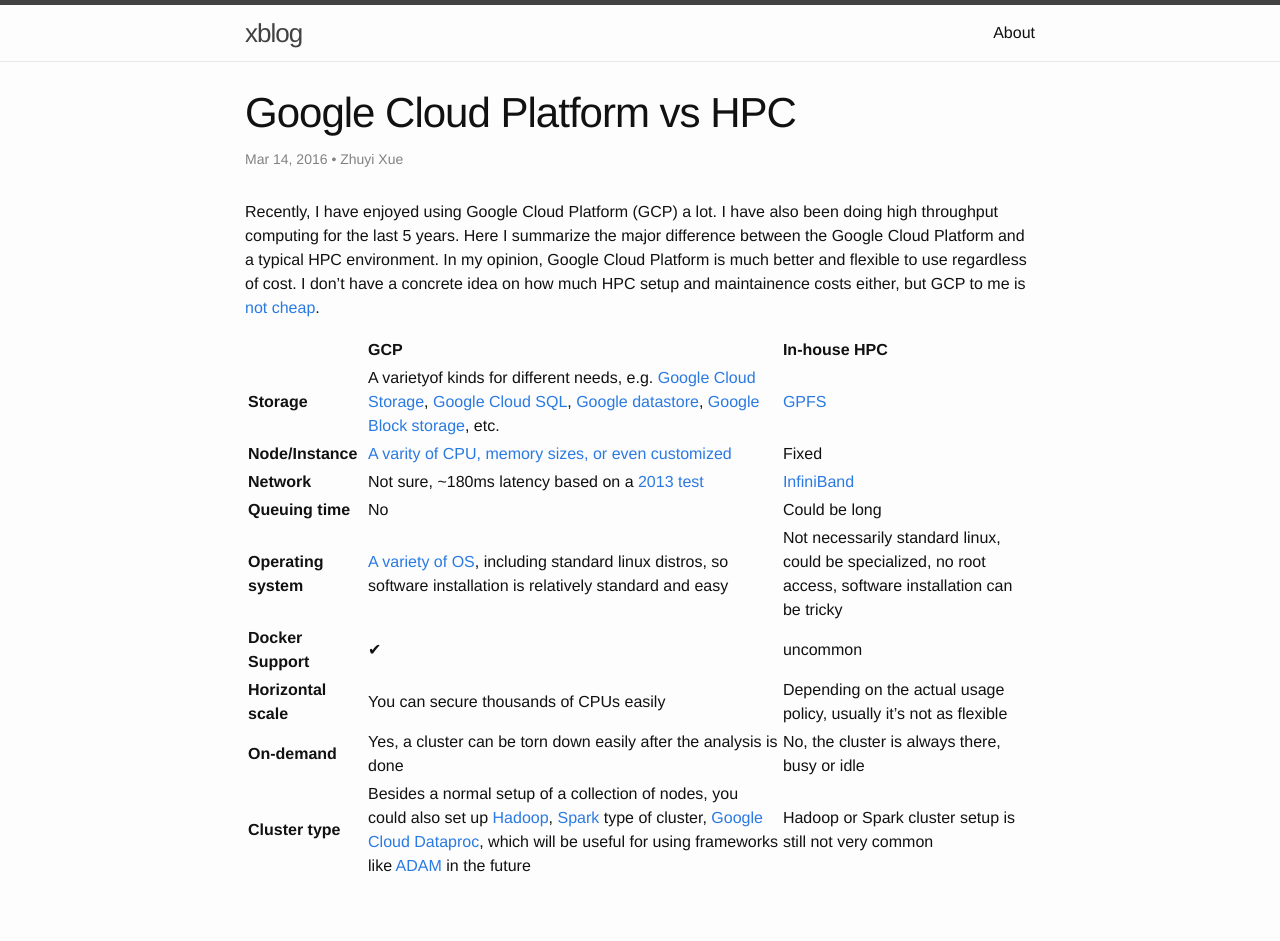
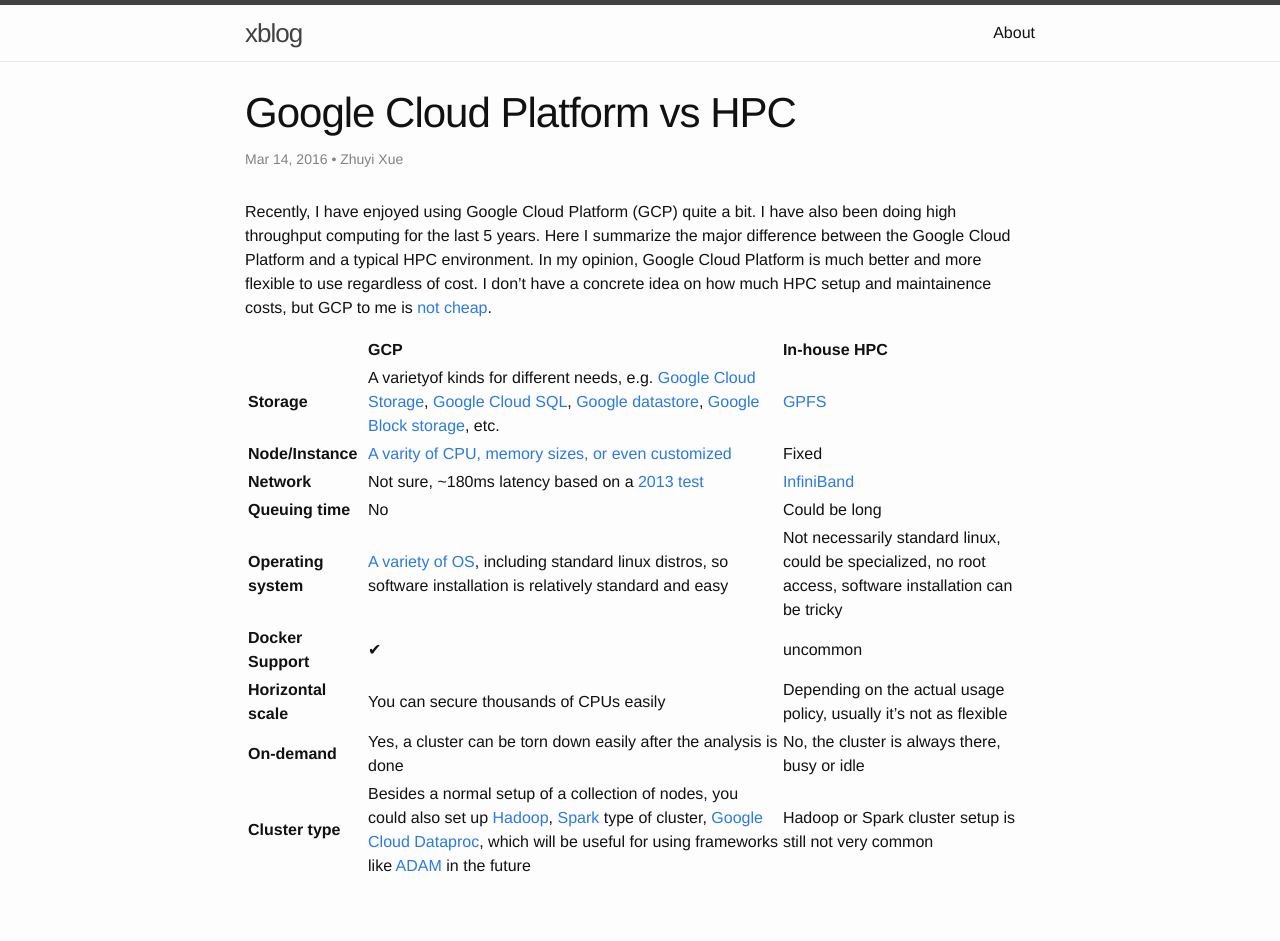
Before and after one commit to zyxue/zyxue.github.io, a Jekyll site: the page built from _posts/2016-03-14-google-cloud-platform-vs-HPC.md, in a window 1280 px wide. Built offline with Jekyll 4.4.1, drawn with Linux system fonts in a browser that asks for light colours; comment, search, counter and statistics services are not loaded.

Commit message:
updated _posts/2016-03-14-google-cloud-platform-vs-HPC.md

```diff
--- a/_posts/2016-03-14-google-cloud-platform-vs-HPC.md
+++ b/_posts/2016-03-14-google-cloud-platform-vs-HPC.md
@@ -5,12 +5,13 @@
 tags: google cloud platform,GCP,HPC
 ---
 
-Recently, I have enjoyed using Google Cloud Platform (GCP) a lot. I have also
-been doing high throughput computing for the last 5 years. Here I summarize the
-major difference between the Google Cloud Platform and a typical HPC
-environment. In my opinion, Google Cloud Platform is much better and flexible
-to use regardless of cost. I don't have a concrete idea on how much HPC setup
-and maintainence costs either, but GCP to me is [not cheap](https://cloud.google.com/products/calculator/).
+Recently, I have enjoyed using Google Cloud Platform (GCP) quite a bit. I have
+also been doing high throughput computing for the last 5 years. Here I
+summarize the major difference between the Google Cloud Platform and a typical
+HPC environment. In my opinion, Google Cloud Platform is much better and more
+flexible to use regardless of cost. I don't have a concrete idea on how much
+HPC setup and maintainence costs, but GCP to me is
+[not cheap](https://cloud.google.com/products/calculator/).
 
 | |GCP| In-house HPC |
 |:-|:-----|:--------------|
```
